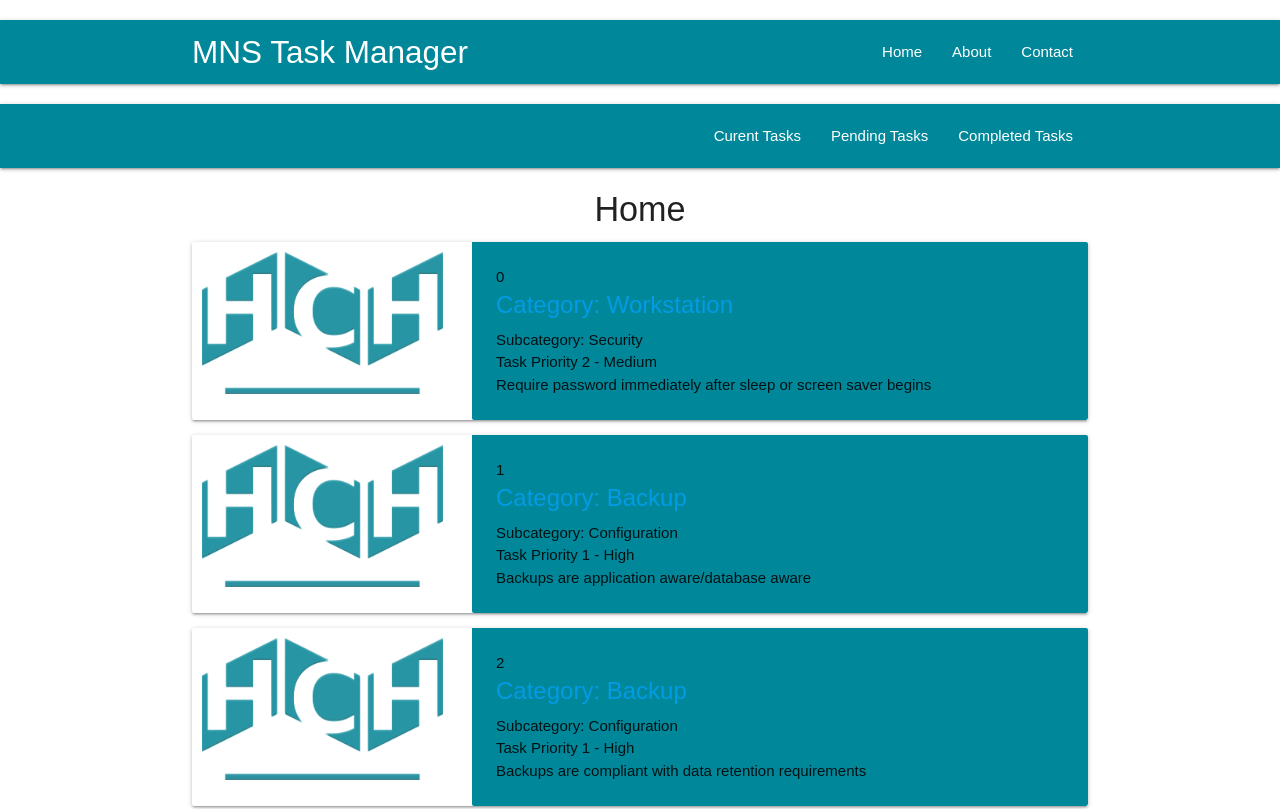
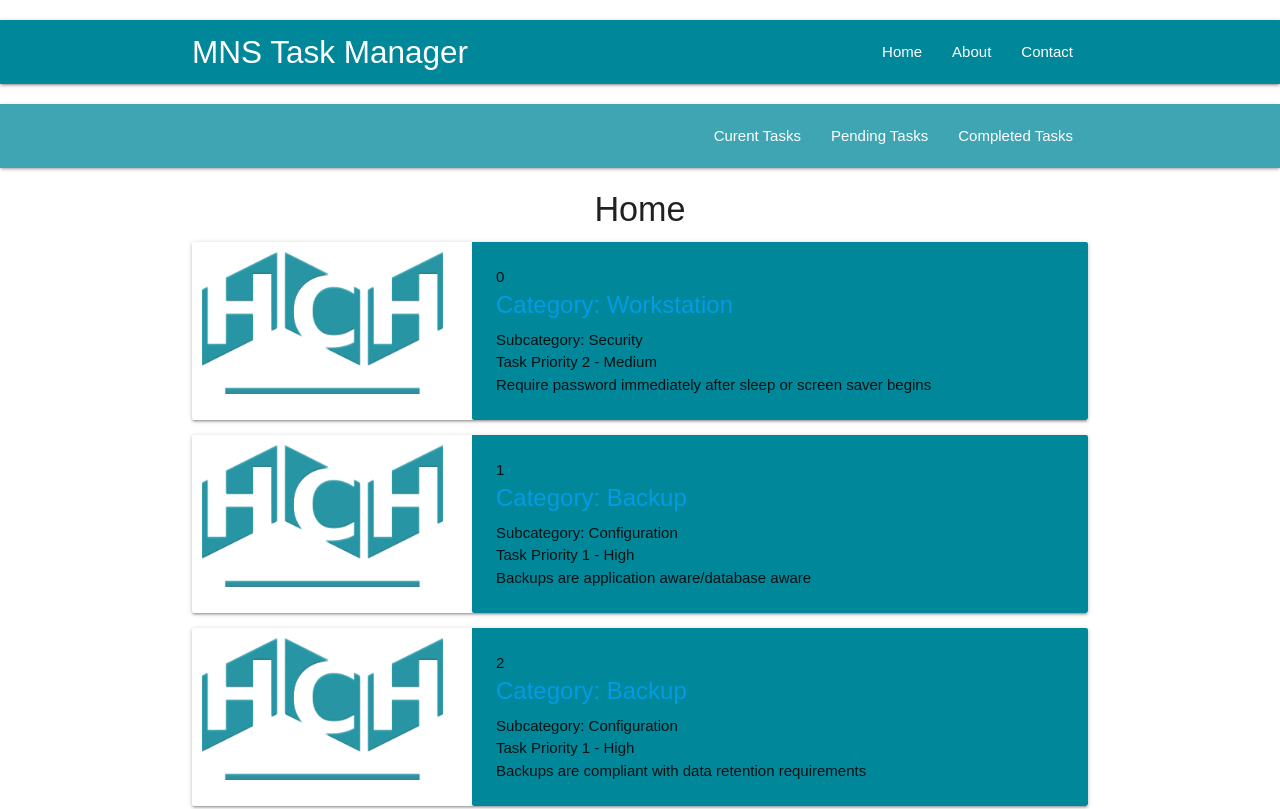
Before and after one commit to HeartsOnSunday/MNS_TSK_MNGR, a React (Create React App) app: page / in a window 1280 px wide. Shown: the top 809 px of the page. Built offline with nearby package versions, Linux system fonts and the light colour scheme.

Commit message:
styled SubNav:

```diff
--- a/src/Components/SubNav.js
+++ b/src/Components/SubNav.js
@@ -3,7 +3,7 @@ import { Link, NavLink, withRouter } from "react-router-dom";
 
 const SubNav = props => {
   return (
-    <nav className="nav-wrapper">
+    <nav className="nav-wrapper" id="SubNav">
       <div className="container">
         <ul className="right">
           <li>
--- a/src/index.css
+++ b/src/index.css
@@ -12,6 +12,10 @@ nav a.active {
 }
 .container {
   margin-top: 20px;
+}
+
+#SubNav {
+  opacity: 0.75;
 }
 
 .post img {
```
